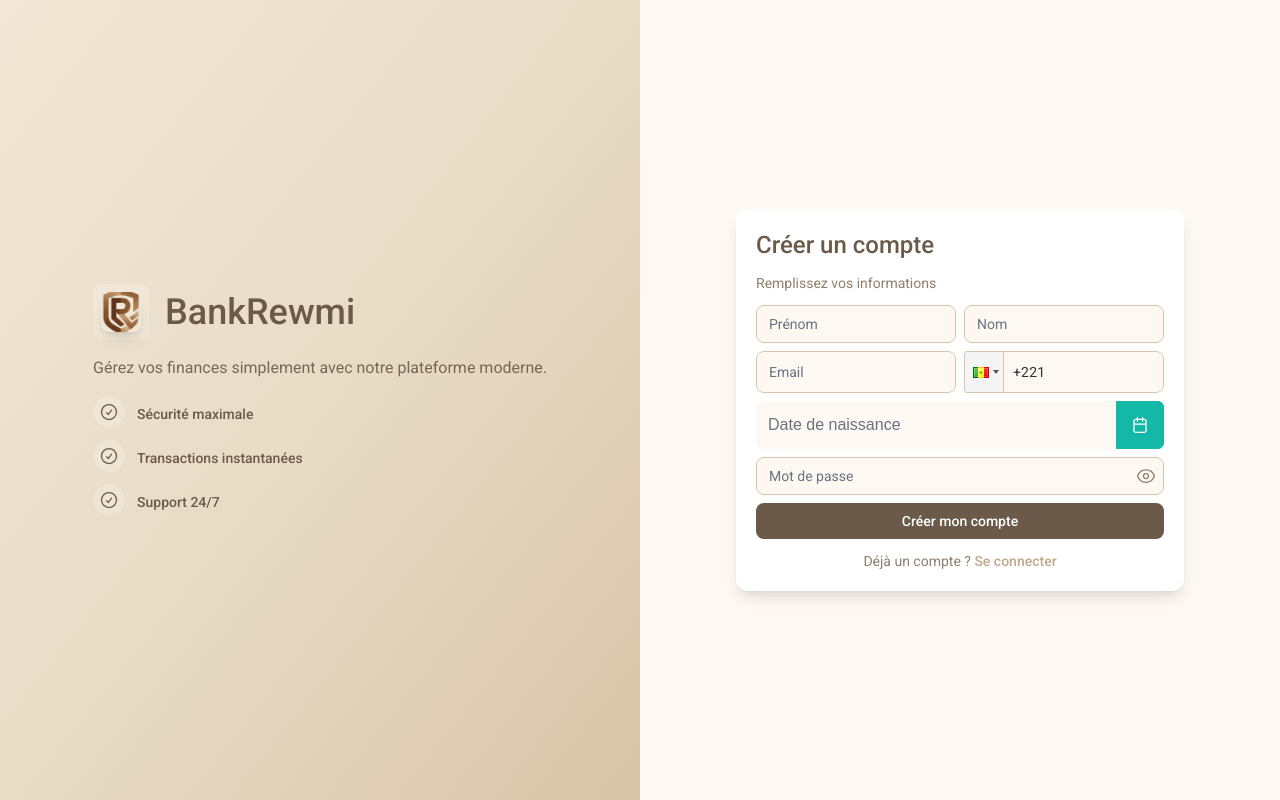
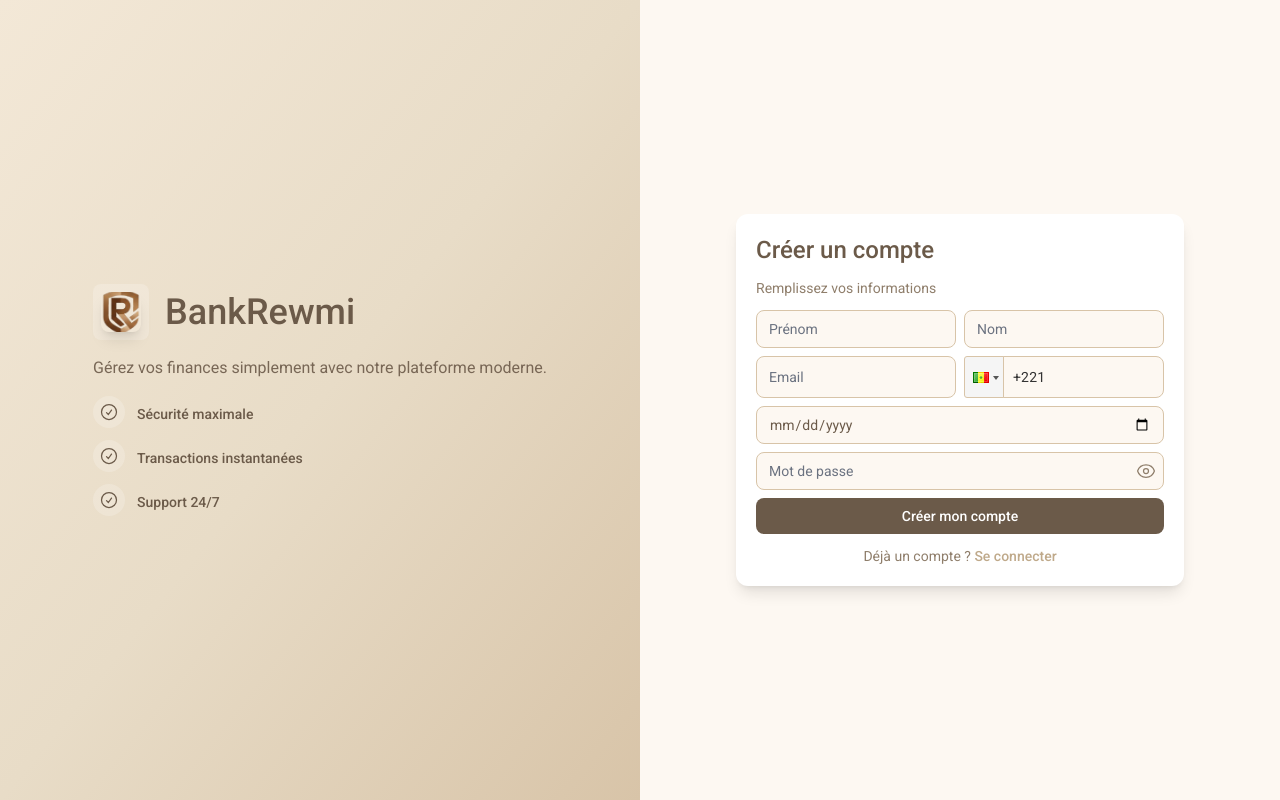
Before and after one commit to antaseck27/Tache-21-Frontt, a React (Vite) app: page /signup in a window 1280 px wide. Built offline with nearby package versions, Linux system fonts and the light colour scheme; a web font is replaced by a local one.

Commit message:
update singup

```diff
--- a/src/pages/Signup.jsx
+++ b/src/pages/Signup.jsx
@@ -153,16 +153,8 @@ export default function SignupCompact() {
             </div>
 
             {/* Date de naissance */}
-<Calendar
-  value={formData.dateNaissance}
-  onChange={(e) => updateField("dateNaissance", e.value)}
-  showIcon
-  dateFormat="dd/mm/yy"
-  placeholder="Date de naissance"
-  className="w-full   rounded-lg bg-[#fdf8f2] text-[#6b5a49] text-sm focus:outline-none focus:ring-2 focus:ring-[#fdf8f2]"
-  panelClassName="!bg-[#fdf8f2] !text-[#6b5a49] !rounded-lg !shadow-md"
-  inputClassName="!bg-[#fdf8f2] !text-[#6b5a49] !border-none !rounded-lg"
-/>
+ {/* Date de naissance */}
+            <input type="date" value={formData.dateNaissance ? dayjs(formData.dateNaissance).format("YYYY-MM-DD") : ""} onChange={(e) => updateField("dateNaissance", new Date(e.target.value))} placeholder="Date de naissance"className="w-full px-3 py-2 rounded-lg border border-[#d8c4a8] bg-[#fdf8f2] text-sm text-[#6b5a49] focus:outline-none focus:ring-2 focus:ring-[#bfa98a]"/>
 
 
 
```
